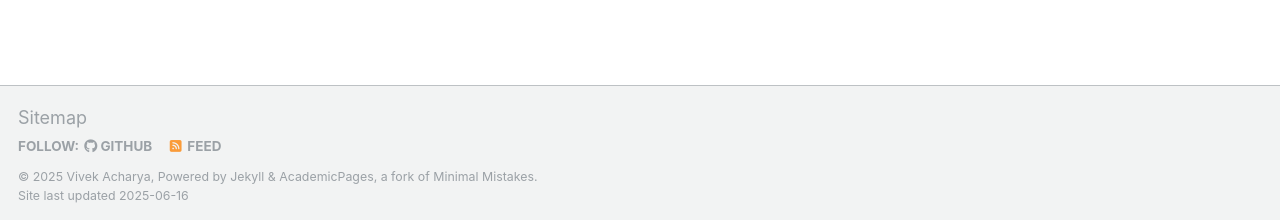
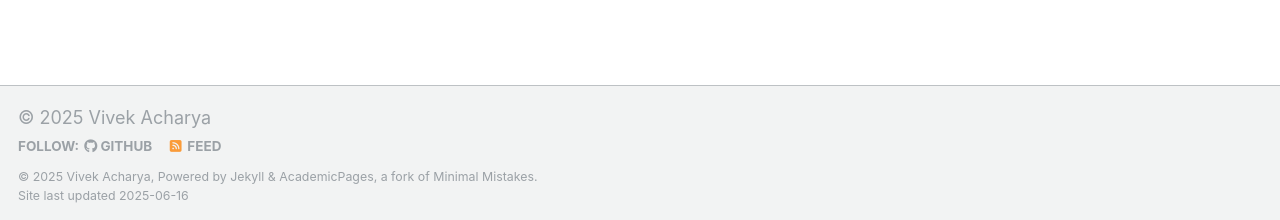
Before and after one commit to achvivek/achvivek.github.io, a Jekyll site: the page built from _pages/about.md, in a window 1280 px wide and 900 px high, scrolled down 522 px. Shown: the part 677-897 px from the top of the window. Built offline with Jekyll 4.4.1, drawn with Linux system fonts in a browser that asks for light colours.

Commit message:
custom.html

```diff
--- a/_includes/footer/custom.html
+++ b/_includes/footer/custom.html
@@ -1,3 +1,3 @@
 <!-- start custom footer snippets -->
-<a href="/sitemap/">Sitemap</a>
+© 2025 Vivek Acharya
 <!-- end custom footer snippets -->
```
